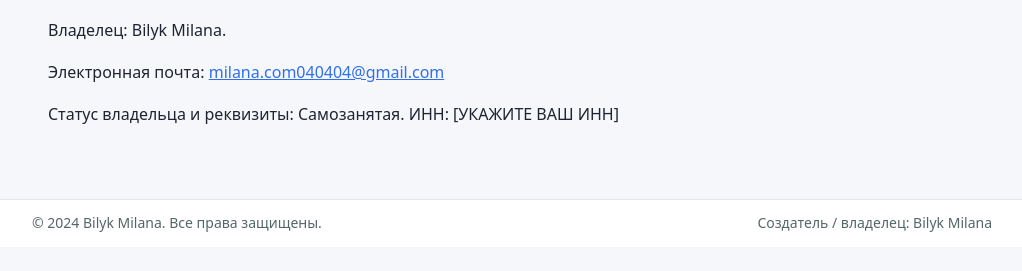
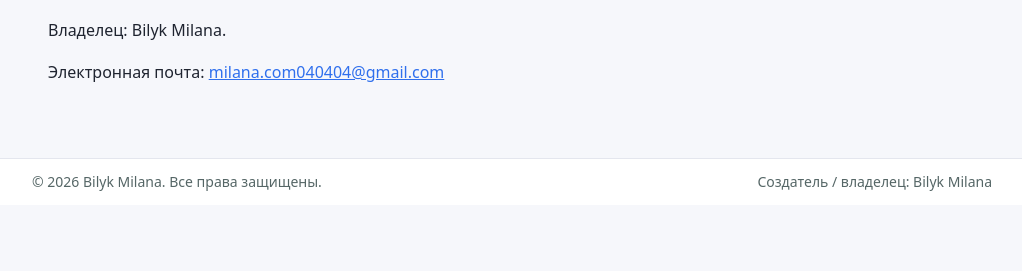
Before and after one commit to MilanaBilyk/07text, a plain HTML site: page contacts.html in a window 1280 px wide. Shown: the part 141-412 px from the top of the page, without its empty margins (128-1150 px from the left). Drawn offline with Linux system fonts and the light colour scheme.

Commit message:
Update contacts.html

```diff
--- a/contacts.html
+++ b/contacts.html
@@ -1,7 +1,7 @@
 <!doctype html><html lang="ru"><head><meta charset="utf-8"><meta name="viewport" content="width=device-width,initial-scale=1">
 <title>Контакты — СловоМетр</title><meta name="description" content="Бесплатный подсчёт символов, слов и предложений, поиск повторов, очистка текста и анализ ключевых слов. Работает в браузере."><link rel="icon" href="/favicon.svg" type="image/svg+xml"><link rel="stylesheet" href="/style.css">
 <meta property="og:title" content="Контакты — СловоМетр"><meta property="og:description" content="Бесплатный подсчёт символов, слов и предложений, поиск повторов, очистка текста и анализ ключевых слов. Работает в браузере."><meta property="og:type" content="website"><meta property="og:locale" content="ru_RU"><meta property="og:site_name" content="СловоМетр">
-<meta name="author" content="Bilyk Milana"><meta name="copyright" content="© 2024 Bilyk Milana"></head><body>
+<meta name="author" content="Bilyk Milana"><meta name="copyright" content="© 2026 Bilyk Milana"></head><body>
 <header><div class="w"><a class="logo" href="/"><svg width="28" height="28" viewBox="0 0 32 32"><rect width="32" height="32" rx="8" fill="var(--a)"/><text x="16" y="23" font-size="19" text-anchor="middle" fill="#fff" font-family="sans-serif" font-weight="700">С</text></svg>СловоМетр</a><nav><a href="/">Главная</a><a href="/about.html">О проекте</a><a href="/contacts.html">Контакты</a><a href="/privacy.html">Конфиденциальность</a><a href="/terms.html">Условия</a></nav></div></header>
-<main><h1>Контакты</h1><p>Владелец: Bilyk Milana.</p><p>Электронная почта: <a href="mailto:milana.com040404@gmail.com">milana.com040404@gmail.com</a></p><p>Статус владельца и реквизиты: Самозанятая. ИНН: [УКАЖИТЕ ВАШ ИНН]</p></main>
-<footer><div class="w"><span>© 2024 Bilyk Milana. Все права защищены.</span><span>Создатель / владелец: Bilyk Milana</span></div></footer></body></html>
+<main><h1>Контакты</h1><p>Владелец: Bilyk Milana.</p><p>Электронная почта: <a href="mailto:milana.com040404@gmail.com">milana.com040404@gmail.com</a></p></main>
+<footer><div class="w"><span>© 2026 Bilyk Milana. Все права защищены.</span><span>Создатель / владелец: Bilyk Milana</span></div></footer></body></html>
```
